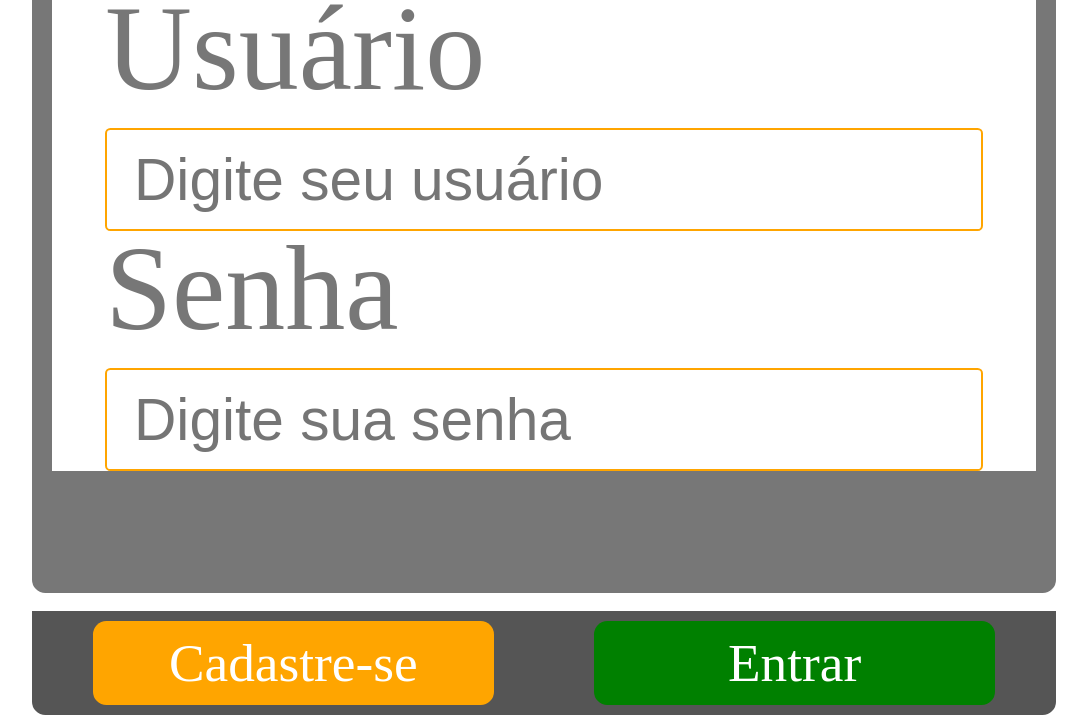
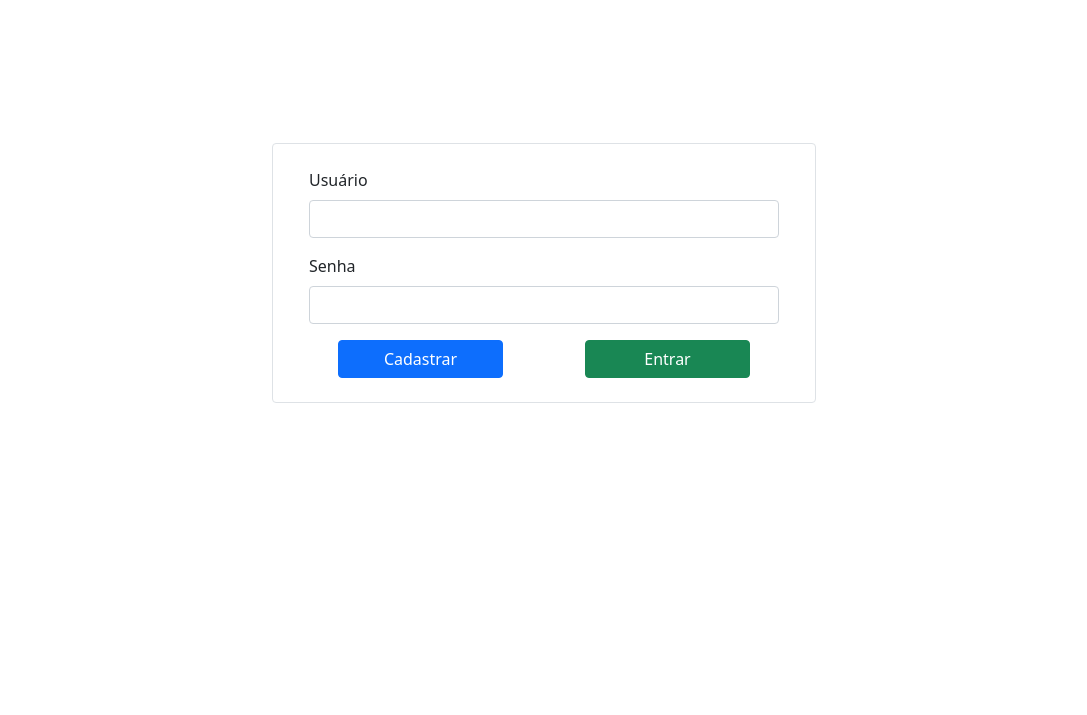
Before and after one commit to jhoufc/apiNodeJsAgendamento, a website: page site/index.html in a window 1280 px wide. Shown: the part 127-842 px from the top of the page, without its empty margins (96-1183 px from the left). After the commit the page ends 800 px from the top, so only its background shows below. Drawn offline with nearby package versions, Linux system fonts and the light colour scheme.

Commit message:
adição de bootstrap no site

```diff
--- a/site/index.html
+++ b/site/index.html
@@ -1,6 +1,7 @@
 <!DOCTYPE html>
 <html>
     <head>
+        <link href="https://cdn.jsdelivr.net/npm/bootstrap@5.1.3/dist/css/bootstrap.min.css" rel="stylesheet" integrity="sha384-1BmE4kWBq78iYhFldvKuhfTAU6auU8tT94WrHftjDbrCEXSU1oBoqyl2QvZ6jIW3" crossorigin="anonymous">
         <!-- <meta name="viewport" content="initial-scale=1"> -->
         <meta http-equiv="Content-Type" content="text/html; charset=UTF-8"/>
         <script src="https://ajax.googleapis.com/ajax/libs/jquery/3.6.0/jquery.min.js"></script>
@@ -43,7 +44,7 @@
         }
         </script>
         <style>
-            body{    padding: 0;    margin: 0;    border: 0;}
+            /* body{    padding: 0;    margin: 0;    border: 0;}
             .content {position: absolute; width: 100%; height: 100%; margin: 0; padding: 0; display: flex; justify-content: center; align-items: center;}
             .content .login-register-area{    position: relative;    width: 80%;    height: 80%;    display: flex;    justify-content: center;    align-content: center;    background: #777;    flex-flow: column;    border-radius: 10pt;}
             .content .login-register-area .login-title {text-align: center; font-size: 65pt; padding: 15pt; color: #ffa500; position: relative; top: 20pt;}
@@ -56,16 +57,37 @@
             .content .login-register-area .login-button-area .btn-register {width: 40%;    background: orange;    padding: 8pt;    box-sizing: border-box;    color: #FFF;    font-size: 40pt;    text-align: center;    display: table;    border-radius: 10pt; cursor: pointer;}
             .content .login-register-area .login-button-area .btn-register:hover {background: rgb(243, 185, 77);}
             .content .login-register-area .login-button-area .btn-login {    width: 40%;    background: green;    padding: 8pt;    box-sizing: border-box;    color: #FFF;    font-size: 40pt;    text-align: center;    display: table;    border-radius: 10pt; cursor: pointer;}
-            .content .login-register-area .login-button-area .btn-login:hover{background: rgb(19, 155, 28);}
+            .content .login-register-area .login-button-area .btn-login:hover{background: rgb(19, 155, 28);} */
+            #content-full {top: 50%; position: absolute; left: 50%; transform: translate(-50%, -50%);}
         </style>
         <body>
-            <div id="content-full" class="content">
+            <div id="content-full" class="container-sm w-50 h-100 p-5 d-flex flex-row align-items-center justify-content-center" style=" top: 50%; position: absolute; left: 50%; transform: translate(-50%, -50%); ">
+                <div class="row align-items-center border p-1 w-100 p-4 rounded">
+                    <div class="col">
+                        <form class="login-body">
+                            <div class="mb-3">
+                              <label for="user" class="form-label">Usuário</label>
+                              <input type="email" class="form-control" id="user" aria-describedby="emailHelp">
+
+                            </div>
+                            <div class="mb-3">
+                              <label for="password" class="form-label">Senha</label>
+                              <input type="password" class="form-control" id="password">
+                            </div>
+                            <div class="align-items-center row justify-content-around">
+                                <button type="button" class="btn btn-primary col-4">Cadastrar</button>
+                                <button type="button" class="btn btn-success col-4 btn-login">Entrar</button>
+                            </div>
+                        </form>
+                    </div>
+                  </div>
+
                 <!-- LOGIN / REGISTER -->
-                <div class="login-register-area">
-                    <div class="login-title">
+                <!-- <div class="login-register-area row">
+                    <div class="login-title col-4">
                     Agenda deOz
                     </div>
-                    <div class="login-body">
+                    <div class="login-body col-4">
                         <div class="field">
                             <label for="user">Usuário</label>
                             <input type="text" placeholder="Digite seu usuário" id="user" />
@@ -75,7 +97,7 @@
                             <input type="password" placeholder="Digite sua senha" id="password" />
                         </div>
                     </div>
-                    <div class="login-button-area">
+                    <div class="login-button-area col-4">
                         <div class="btn-register">
                             <span>Cadastre-se</span>
                         </div>
@@ -83,8 +105,9 @@
                             <span>Entrar</span>
                         </div>
                     </div>
-                </div>
+                </div> -->
             </div>
+            <script src="https://cdn.jsdelivr.net/npm/bootstrap@5.1.3/dist/js/bootstrap.bundle.min.js" integrity="sha384-ka7Sk0Gln4gmtz2MlQnikT1wXgYsOg+OMhuP+IlRH9sENBO0LRn5q+8nbTov4+1p" crossorigin="anonymous"></script>
         </body>
     </head>
 </html>
```
